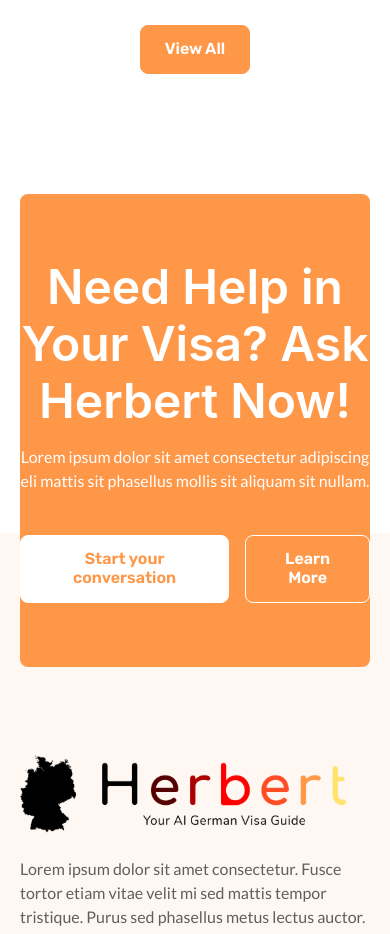
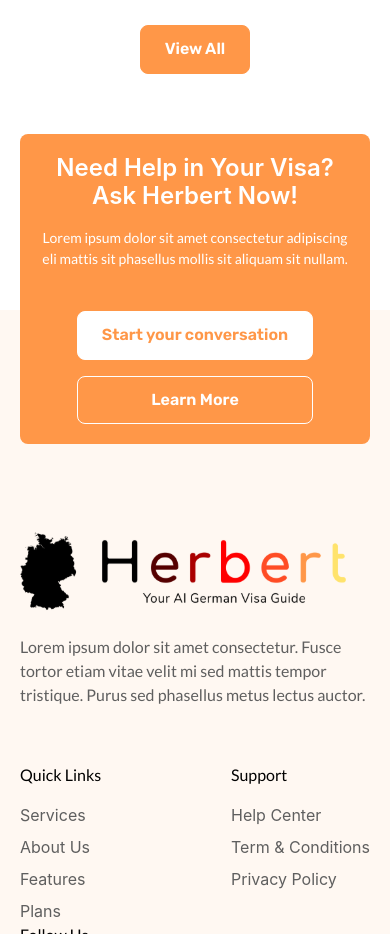
Before and after one commit to rajatboss001/herbert, a React (Vite) app: page / in a window 390 px wide. Shown: the part 6300-7234 px from the top of the page. Built offline with nearby package versions, Linux system fonts and the light colour scheme.

Commit message:
faq changes

```diff
--- a/src/components/faq/Faq.jsx
+++ b/src/components/faq/Faq.jsx
@@ -198,18 +198,18 @@ const Faq = () => {
         </div>
 
         <div className="mx-auto px-5 w-full max-w-295">
-          <div className="faq-cta mt-30 flex items-center justify-center bg-sandy-orange w-full py-16 rounded-lg flex-col -mb-33.5 relative">
-            <div className="flex items-center justify-center flex-col">
-              <h2 className="faq-cta-title font-semibold text-5xl text-white leading-119 max-w-158 mb-4 text-center">
+          <div className="faq-cta mt-15 md:mt-20 lg:mt-30 flex items-center justify-center bg-sandy-orange w-full py-5 sm:py-16 rounded-lg flex-col -mb-33.5 relative">
+            <div className="flex items-center justify-center flex-col px-5">
+              <h2 className="faq-cta-title font-semibold text-[24px] sm:text-5xl text-white leading-119 max-w-158 mb-4 text-center">
                 Need Help in Your Visa? Ask Herbert Now!
               </h2>
-              <p className="faq-cta-text font-lato text-white text-center text-base leading-150 max-w-132">
+              <p className="faq-cta-text font-lato text-white text-center text-sm sm:text-base leading-150 max-w-132">
                 Lorem ipsum dolor sit amet consectetur adipiscing eli mattis sit
                 phasellus mollis sit aliquam sit nullam.
               </p>
 
-              <div className="flex items-center justify-center gap-4 mt-10.5">
-                <button className="faq-cta-btn group relative cursor-pointer overflow-hidden flex items-center justify-center px-6 py-3.5 bg-white border border-white rounded-lg">
+              <div className="flex items-center justify-center gap-4 mt-10.5 sm:flex-row flex-col">
+                <button className="faq-cta-btn group sm:max-w-58.75 w-full text-nowrap relative cursor-pointer overflow-hidden flex items-center justify-center px-6 py-3.5 bg-white border border-white rounded-lg">
                   <span className="absolute inset-0 z-0 bg-sandy-orange translate-x-[110%] group-hover:translate-x-0 transition-transform duration-500 ease-in-out"></span>
 
                   <span className="font-rubik relative z-10 font-semibold text-sandy-orange text-base leading-117 group-hover:text-white transition-all duration-300 ease-in">
@@ -217,7 +217,7 @@ const Faq = () => {
                   </span>
                 </button>
 
-                <button className="faq-cta-btn group relative cursor-pointer overflow-hidden flex items-center justify-center px-6 py-3.5 bg-sandy-orange border border-white rounded-lg">
+                <button className="faq-cta-btn group sm:max-w-34 w-full max-w-full text-nowrap relative cursor-pointer overflow-hidden flex items-center justify-center px-6 py-3.5 bg-sandy-orange border border-white rounded-lg">
                   <span className="absolute inset-0 z-0 bg-white translate-x-[110%] group-hover:translate-x-0 transition-transform duration-500 ease-in-out"></span>
 
                   <span className="font-rubik relative z-10 font-semibold text-white text-base leading-117 group-hover:text-sandy-orange transition-all duration-300 ease-in">
```
